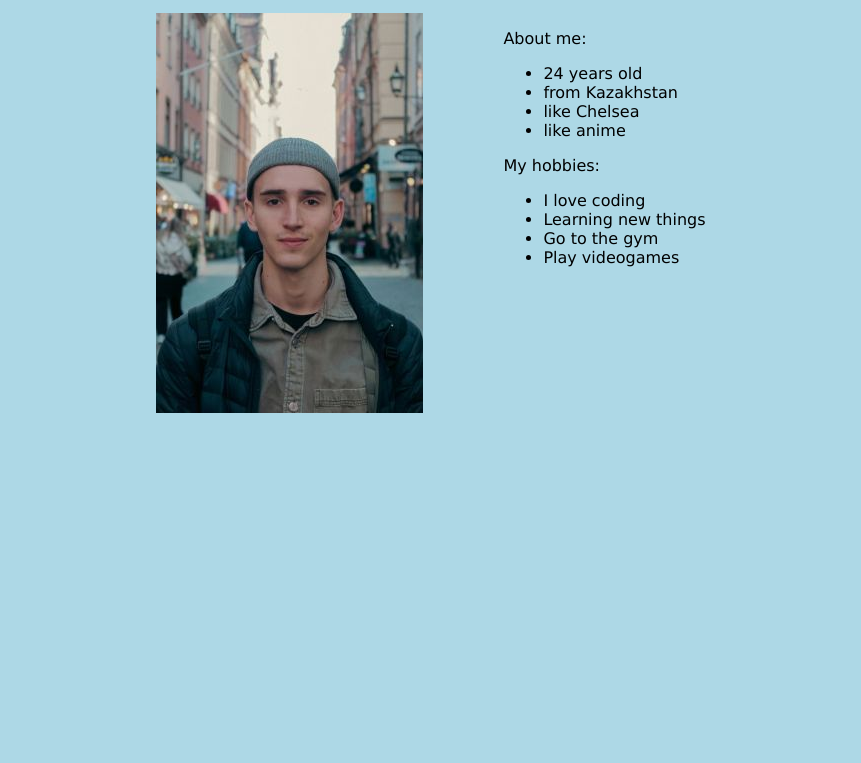
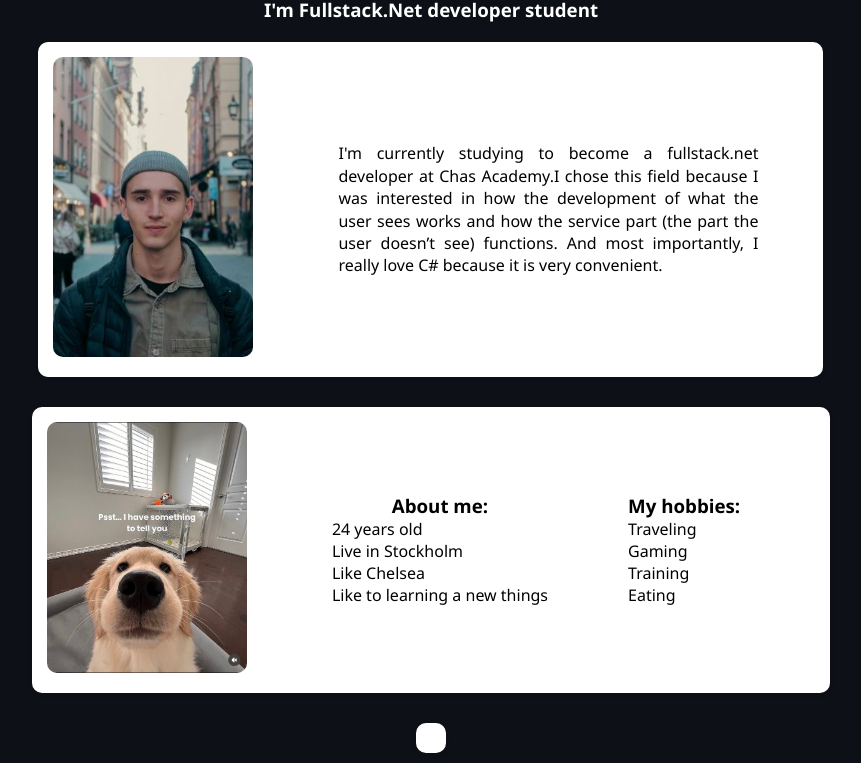
Before and after one commit to Svyatoslav-Lapshin/hackaton, a plain HTML site: page index.html in a window 1280 px wide. Shown: the part 68-831 px from the top of the page, without its empty margins (209-1070 px from the left). Before the commit the page ends 800 px from the top, so only its background shows below. Drawn offline with Linux system fonts and the light colour scheme.

Commit message:
new style, blocks and photos

```diff
--- a/index.html
+++ b/index.html
@@ -3,34 +3,54 @@
 <head>
     <meta charset="UTF-8"  >
     <meta name="viewport" content="width=device-width, initial-scale=1.0">
-    <title>My first programm</title>
-    <link href="style.css" rel="stylesheet" type="text/css"/>
+    <title class="text">My first programm</title>
+    <link href="style.css" rel="stylesheet" />
 </head>
+
 <body >
 
-   <header > <h1>Welcome to my first website</h1></header>
 
-       <div class="two-column-layout">
-          <header> <img class="personal-photo" src="images/Slava.jpg" alt="My photo" /></header>
-           <div class="text">
-               <p > About me:</p>
-               <ul>
-                   <li>24 years old</li>
-                   <li>from Kazakhstan</li>
-                   <li>like Chelsea</li>
-                   <li>like anime</li>
-                </ul>
 
-                    <p > My hobbies:</p>
-                    <ul>
-                        <li>I love coding</li>
-                        <li>Learning new things</li>
-                        <li>Go to the gym</li>
-                        <li>Play videogames</li>
-                    </ul>
+       <div class="container">
+           <header > <h1>Welcome to my first website</h1></header>
+           <header > <h2>My name is Svyatoslav Lapshin</h2></header>
+           <header > <h3>I'm Fullstack.Net developer student</h3></header>
+
+           <div  class="block">
+               <header> <img class="personal-photo" src="images/Slava.jpg" alt="My photo" /></header>
+                <p class="choice_Program">I'm currently studying to become a fullstack.net developer at Chas Academy.I chose this field because I was interested in how the development of what the user sees works and how the service part (the part the user doesn’t see) functions. And most importantly, I really love C# because it is very convenient.</p>
 
             </div>
 
+            <div class="block">
+               <header> <img class="dog-photo" src="images/image.jpg" alt="Dog with simple text to tell some information" /></header>
+              <div>
+
+                  <h3>About me:</h3>
+                  <ul>
+                      <li>24 years old</li>
+                      <li>Live in Stockholm</li>
+                      <li>Like Chelsea</li>
+                      <li>Like to learning a new things</li>
+
+                    </ul>
+                </div>
+               <div class="hobbies">
+
+                   <h3>My hobbies:</h3>
+                   <ul>
+                       <li>Traveling</li>
+                       <li>Gaming</li>
+                       <li>Training</li>
+                       <li>Eating</li>
+                    </ul>
+                </div>
+
+            </div>
+            <div class="block">
+
+
+            </div>
         </div>
 
 
--- a/style.css
+++ b/style.css
@@ -1,28 +1,66 @@
+*{
+    margin: 0;
+    padding: 0;
+}
 body{
-    background-color:#ADD8E6;
-    font-family: 'Lucida Sans', 'Lucida Sans Regular', 'Lucida Grande', 'Lucida Sans Unicode', Geneva, Verdana, sans-serif;
-}
-h1{
-    text-align: center;
+    background-color: #0d1117;
+    font-family: 'Segoe UI', Tahoma, Geneva, Verdana, sans-serif;
+    display: flex;
+    justify-content: center;  /*horizontal*/
+    align-items: center; /*vertical*/
+    height: 100vh;  /*screen heigt*/
 
 }
+
 header{
     text-align: center;
-}
-.two-column-layout{
-    display: flex;
-    align-items: flex-start;
-    justify-content: center;
-    gap: 5rem;
+    color: white;
 
 }
-.two-column-layout img{
-    max-width: 200;
-    height: auto;
-}
-.text{
-
-    max-width: 400px;
+.container{
+   display: flex;
+   flex-direction: column; /*fix blocks in ordning*/
+   gap: 10px;  /*distance between blocks*/
+   width: auto;
 
 
 }
+.block{
+    background-color: white;
+    box-shadow: 0 2px 5px rgb(0, 0, 0,0.1);
+    padding: 15px;
+    gap: 5rem;
+    display: flex;
+    align-items: center;
+    border-radius: 10px;
+    justify-content: space-between;
+    text-align: center;
+    width: auto;
+    margin: 10px auto;
+
+}
+.block img{
+    max-width: 200px;
+    height: auto;
+    border-radius: 10px;
+    margin-right: 5px;
+    gap: 20px;
+}
+
+
+ul li{
+    display: flex;
+    align-items: center;
+
+
+}
+.choice_Program{
+    max-width: 420px;
+    text-align: justify;
+    line-height: 1.4;
+    margin-right: 50px;
+}
+.hobbies{
+    gap: 10px;
+    margin-right: 75px;
+}
```
Also changed, not shown: images/image.jpg (added), 1 other file.
